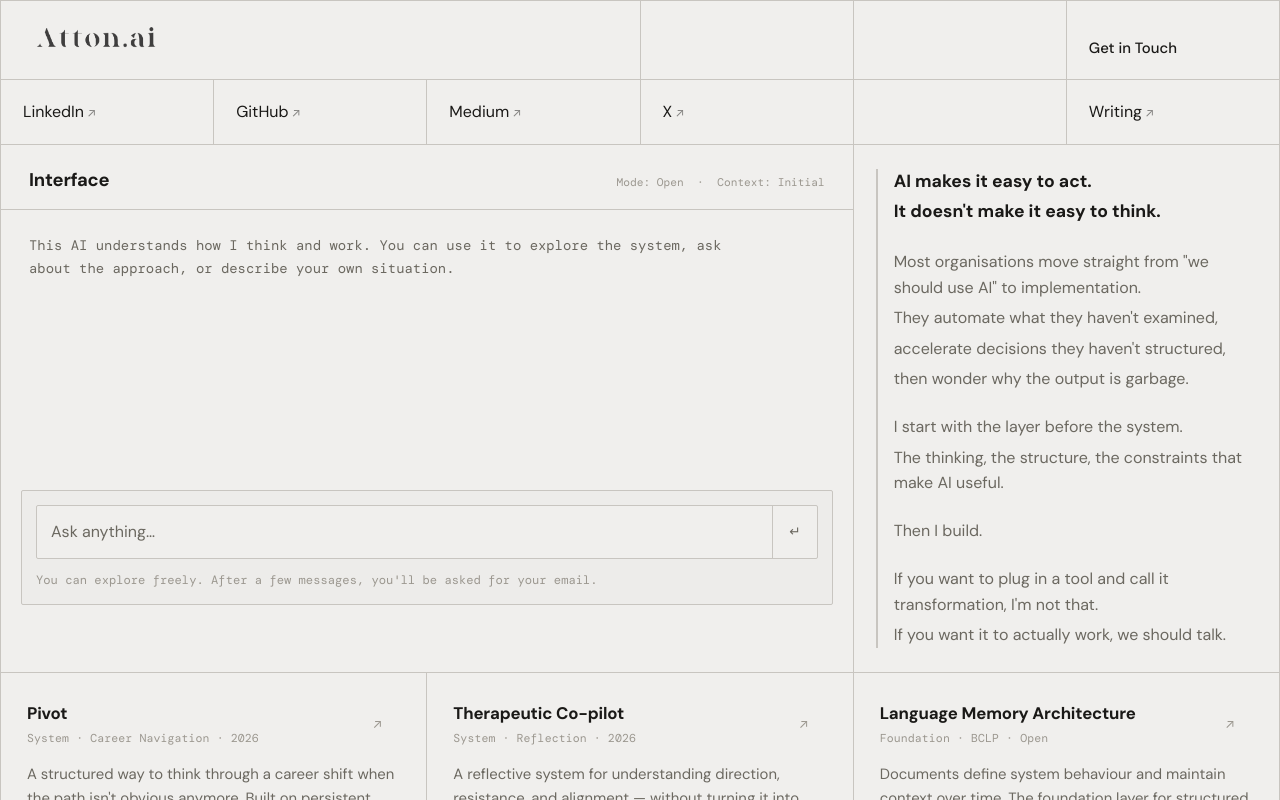
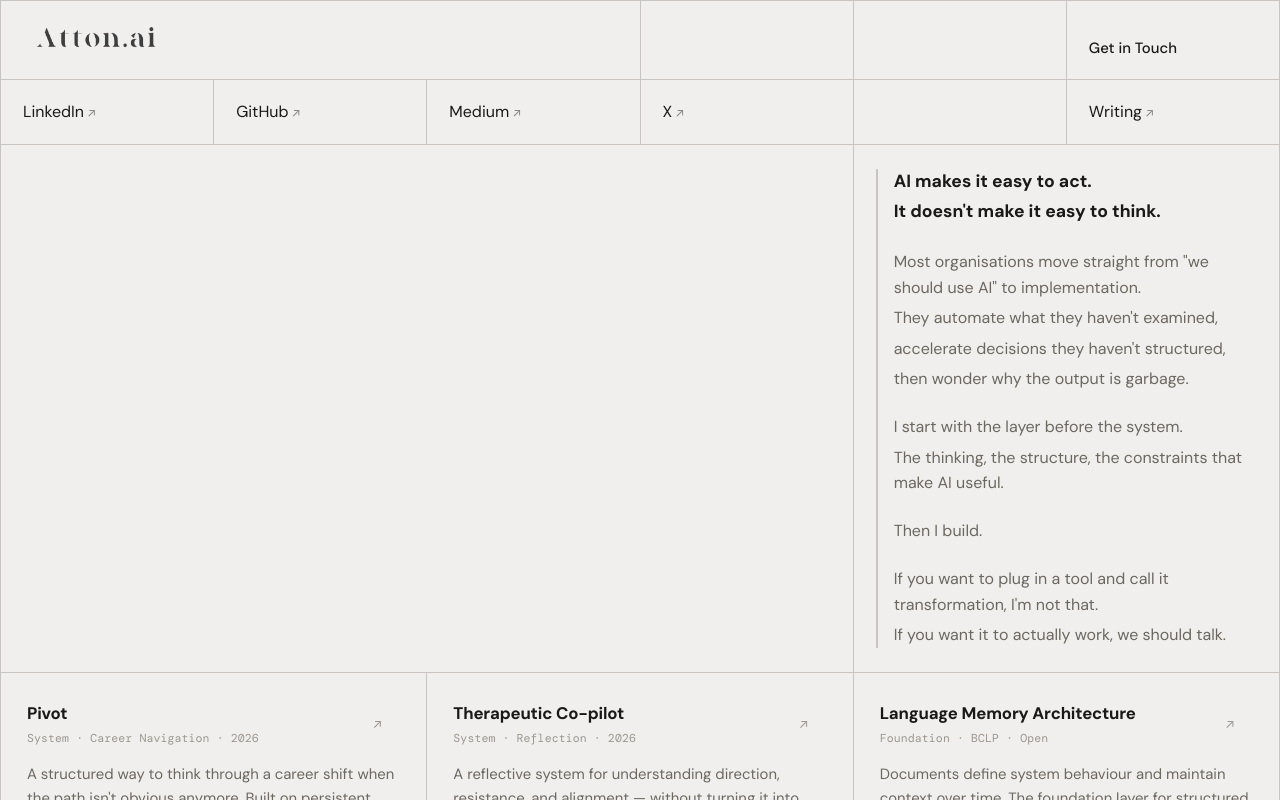
Before and after one commit to atton-ai/site, a React (Vite) app: page / in a window 1280 px wide. Shown: the top 800 px of the page. Built offline with nearby package versions, Linux system fonts and the light colour scheme.

Commit message:
Replace ChatModule with WordPress AI Engine chatbot container

```diff
--- a/src/app/App.tsx
+++ b/src/app/App.tsx
@@ -1,6 +1,5 @@
 import { useState } from 'react';
 import { Logo } from './components/Logo';
-import { ChatModule } from './components/ChatModule';
 import { ProjectCard } from './components/ProjectCard';
 import { AlternatingText } from './components/AlternatingText';
 import { GetInTouch } from './components/GetInTouch';
@@ -175,7 +174,8 @@ export default function App() {
             borderBottom: 'var(--border-w) solid var(--border)'
           }}
         >
-          <ChatModule />
+          {/* This container is intended for a WordPress shortcode-rendered AI Engine chatbot */}
+          <div id="ai-chat-container" />
         </div>
 
         <div
```
